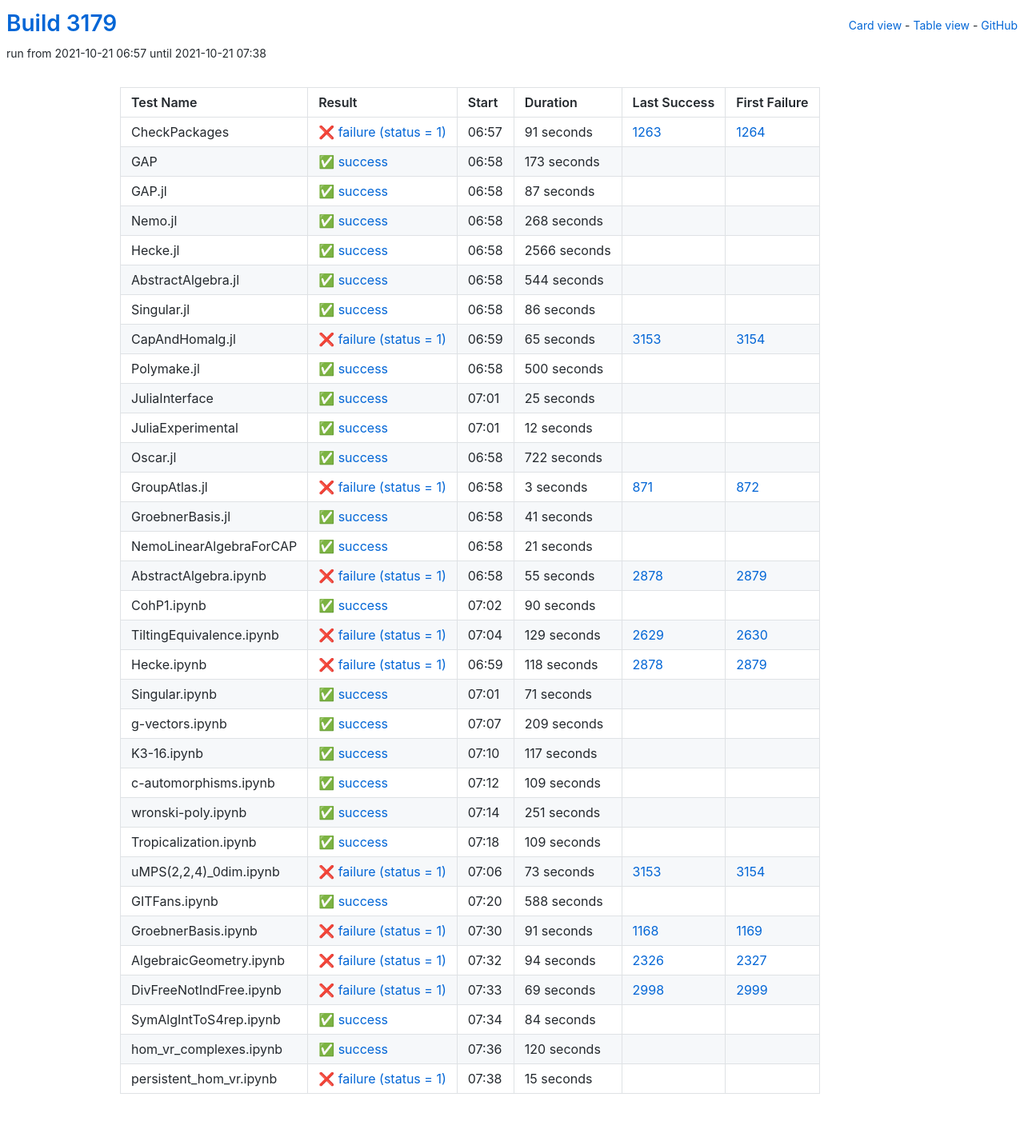
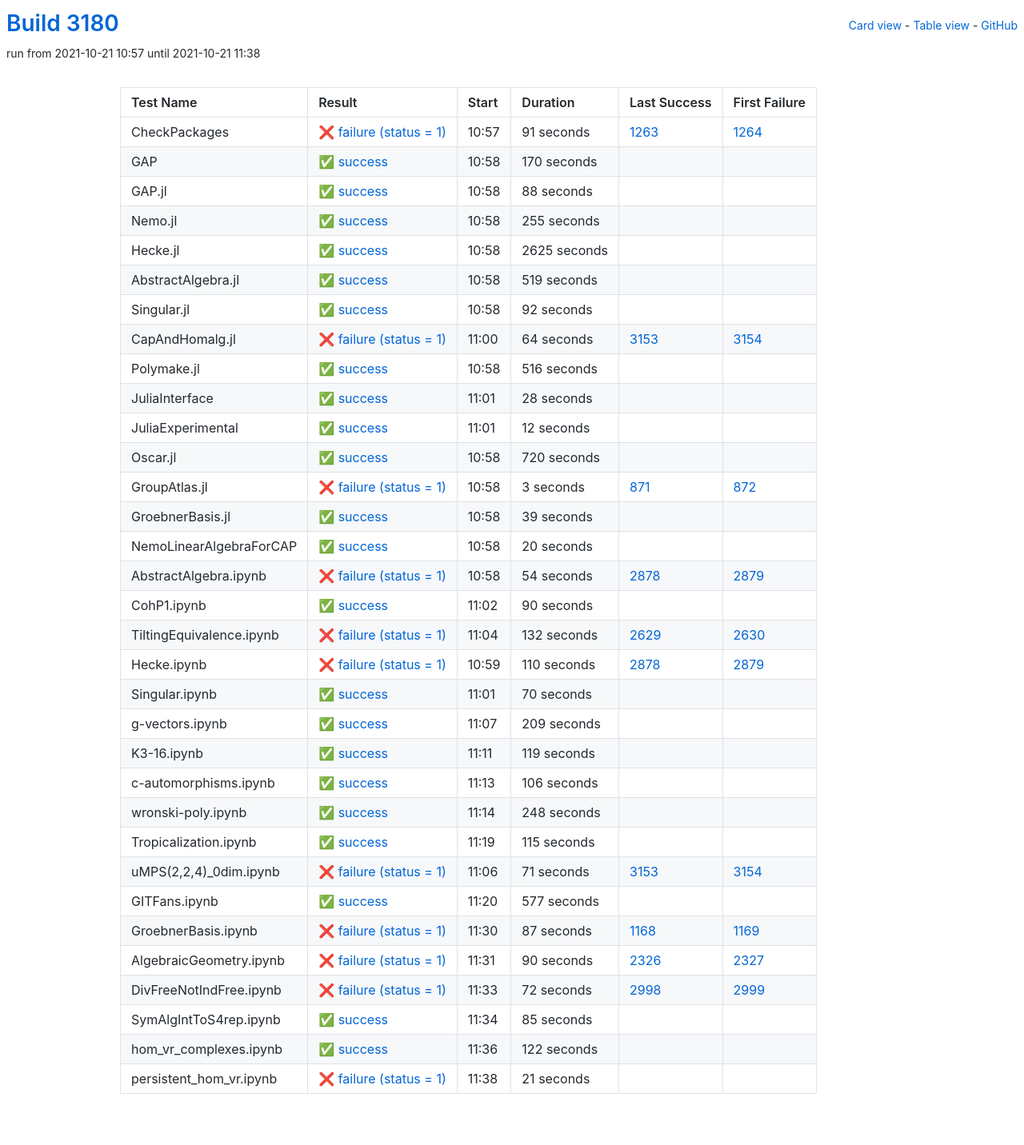
Before and after one commit to oscar-system/oscar-ci-status-stable, a Jekyll site: the page built from table.html, in a window 1280 px wide. Shown: the whole page at 80% size. Built offline with Jekyll 4.4.1, drawn with Linux system fonts in a browser that asks for light colours.

Commit message:
Build #3180

```diff
--- a/_data/ci.yml
+++ b/_data/ci.yml
@@ -1,6 +1,6 @@
 ---
-build: 3179
-build_url: https://oscarci.mathematik.uni-kl.de/job/oscar-stable/3179/
+build: 3180
+build_url: https://oscarci.mathematik.uni-kl.de/job/oscar-stable/3180/
 job: oscar-stable
 organization: oscar-system
 repo: oscar-ci-status-stable
@@ -8,8 +8,8 @@ repourl: https://github.com/oscar-system/oscar-ci-status-stable
 tests:
 - name: CheckPackages
   id: checkpackages
-  log: https://oscarci.mathematik.uni-kl.de/job/oscar-stable/3179/artifact/logs/build-3179/CheckPackages.log
-  start: 2021-10-21 06:57
+  log: https://oscarci.mathematik.uni-kl.de/job/oscar-stable/3180/artifact/logs/build-3180/CheckPackages.log
+  start: 2021-10-21 10:57
   success: false
   exitcode: 1
   status: failure
@@ -20,116 +20,116 @@ tests:
   first_failure_url: https://oscarci.mathematik.uni-kl.de/job/oscar-stable/1264/
 - name: GAP
   id: gap
-  log: https://oscarci.mathematik.uni-kl.de/job/oscar-stable/3179/artifact/logs/build-3179/GAP.log
-  start: 2021-10-21 06:58
+  log: https://oscarci.mathematik.uni-kl.de/job/oscar-stable/3180/artifact/logs/build-3180/GAP.log
+  start: 2021-10-21 10:58
   success: true
   exitcode: 0
   status: success
-  duration: 173
+  duration: 170
   last_success: false
   last_success_url:
   first_failure: false
   first_failure_url:
 - name: GAP.jl
   id: gap-jl
-  log: https://oscarci.mathematik.uni-kl.de/job/oscar-stable/3179/artifact/logs/build-3179/GAP.jl.log
-  start: 2021-10-21 06:58
+  log: https://oscarci.mathematik.uni-kl.de/job/oscar-stable/3180/artifact/logs/build-3180/GAP.jl.log
+  start: 2021-10-21 10:58
   success: true
   exitcode: 0
   status: success
-  duration: 87
+  duration: 88
   last_success: false
   last_success_url:
   first_failure: false
   first_failure_url:
 - name: Nemo.jl
   id: nemo-jl
-  log: https://oscarci.mathematik.uni-kl.de/job/oscar-stable/3179/artifact/logs/build-3179/Nemo.jl.log
-  start: 2021-10-21 06:58
+  log: https://oscarci.mathematik.uni-kl.de/job/oscar-stable/3180/artifact/logs/build-3180/Nemo.jl.log
+  start: 2021-10-21 10:58
   success: true
   exitcode: 0
   status: success
-  duration: 268
+  duration: 255
   last_success: false
   last_success_url:
   first_failure: false
   first_failure_url:
 - name: Hecke.jl
   id: hecke-jl
-  log: https://oscarci.mathematik.uni-kl.de/job/oscar-stable/3179/artifact/logs/build-3179/Hecke.jl.log
-  start: 2021-10-21 06:58
+  log: https://oscarci.mathematik.uni-kl.de/job/oscar-stable/3180/artifact/logs/build-3180/Hecke.jl.log
+  start: 2021-10-21 10:58
   success: true
   exitcode: 0
   status: success
-  duration: 2566
+  duration: 2625
   last_success: false
   last_success_url:
   first_failure: false
   first_failure_url:
 - name: AbstractAlgebra.jl
   id: abstractalgebra-jl
-  log: https://oscarci.mathematik.uni-kl.de/job/oscar-stable/3179/artifact/logs/build-3179/AbstractAlgebra.jl.log
-  start: 2021-10-21 06:58
+  log: https://oscarci.mathematik.uni-kl.de/job/oscar-stable/3180/artifact/logs/build-3180/AbstractAlgebra.jl.log
+  start: 2021-10-21 10:58
   success: true
   exitcode: 0
   status: success
-  duration: 544
+  duration: 519
   last_success: false
   last_success_url:
   first_failure: false
   first_failure_url:
 - name: Singular.jl
   id: singular-jl
-  log: https://oscarci.mathematik.uni-kl.de/job/oscar-stable/3179/artifact/logs/build-3179/Singular.jl.log
-  start: 2021-10-21 06:58
+  log: https://oscarci.mathematik.uni-kl.de/job/oscar-stable/3180/artifact/logs/build-3180/Singular.jl.log
+  start: 2021-10-21 10:58
   success: true
   exitcode: 0
   status: success
-  duration: 86
+  duration: 92
   last_success: false
   last_success_url:
   first_failure: false
   first_failure_url:
 - name: CapAndHomalg.jl
   id: capandhomalg-jl
-  log: https://oscarci.mathematik.uni-kl.de/job/oscar-stable/3179/artifact/logs/build-3179/CapAndHomalg.jl.log
-  start: 2021-10-21 06:59
+  log: https://oscarci.mathematik.uni-kl.de/job/oscar-stable/3180/artifact/logs/build-3180/CapAndHomalg.jl.log
+  start: 2021-10-21 11:00
   success: false
   exitcode: 1
   status: failure
-  duration: 65
+  duration: 64
   last_success: 3153
   last_success_url: https://oscarci.mathematik.uni-kl.de/job/oscar-stable/3153/
   first_failure: 3154
   first_failure_url: https://oscarci.mathematik.uni-kl.de/job/oscar-stable/3154/
 - name: Polymake.jl
   id: polymake-jl
-  log: https://oscarci.mathematik.uni-kl.de/job/oscar-stable/3179/artifact/logs/build-3179/Polymake.jl.log
-  start: 2021-10-21 06:58
+  log: https://oscarci.mathematik.uni-kl.de/job/oscar-stable/3180/artifact/logs/build-3180/Polymake.jl.log
+  start: 2021-10-21 10:58
   success: true
   exitcode: 0
   status: success
-  duration: 500
+  duration: 516
   last_success: false
   last_success_url:
   first_failure: false
   first_failure_url:
 - name: JuliaInterface
   id: juliainterface
-  log: https://oscarci.mathematik.uni-kl.de/job/oscar-stable/3179/artifact/logs/build-3179/JuliaInterface.log
-  start: 2021-10-21 07:01
+  log: https://oscarci.mathematik.uni-kl.de/job/oscar-stable/3180/artifact/logs/build-3180/JuliaInterface.log
+  start: 2021-10-21 11:01
   success: true
   exitcode: 0
   status: success
-  duration: 25
+  duration: 28
   last_success: false
   last_success_url:
   first_failure: false
   first_failure_url:
 - name: JuliaExperimental
   id: juliaexperimental
-  log: https://oscarci.mathematik.uni-kl.de/job/oscar-stable/3179/artifact/logs/build-3179/JuliaExperimental.log
-  start: 2021-10-21 07:01
+  log: https://oscarci.mathematik.uni-kl.de/job/oscar-stable/3180/artifact/logs/build-3180/JuliaExperimental.log
+  start: 2021-10-21 11:01
   success: true
   exitcode: 0
   status: success
@@ -140,20 +140,20 @@ tests:
   first_failure_url:
 - name: Oscar.jl
   id: oscar-jl
-  log: https://oscarci.mathematik.uni-kl.de/job/oscar-stable/3179/artifact/logs/build-3179/Oscar.jl.log
-  start: 2021-10-21 06:58
+  log: https://oscarci.mathematik.uni-kl.de/job/oscar-stable/3180/artifact/logs/build-3180/Oscar.jl.log
+  start: 2021-10-21 10:58
   success: true
   exitcode: 0
   status: success
-  duration: 722
+  duration: 720
   last_success: false
   last_success_url:
   first_failure: false
   first_failure_url:
 - name: GroupAtlas.jl
   id: groupatlas-jl
-  log: https://oscarci.mathematik.uni-kl.de/job/oscar-stable/3179/artifact/logs/build-3179/GroupAtlas.jl.log
-  start: 2021-10-21 06:58
+  log: https://oscarci.mathematik.uni-kl.de/job/oscar-stable/3180/artifact/logs/build-3180/GroupAtlas.jl.log
+  start: 2021-10-21 10:58
   success: false
   exitcode: 1
   status: failure
@@ -164,44 +164,44 @@ tests:
   first_failure_url: https://oscarci.mathematik.uni-kl.de/job/oscar-stable/872/
 - name: GroebnerBasis.jl
   id: groebnerbasis-jl
-  log: https://oscarci.mathematik.uni-kl.de/job/oscar-stable/3179/artifact/logs/build-3179/GroebnerBasis.jl.log
-  start: 2021-10-21 06:58
+  log: https://oscarci.mathematik.uni-kl.de/job/oscar-stable/3180/artifact/logs/build-3180/GroebnerBasis.jl.log
+  start: 2021-10-21 10:58
   success: true
   exitcode: 0
   status: success
-  duration: 41
+  duration: 39
   last_success: false
   last_success_url:
   first_failure: false
   first_failure_url:
 - name: NemoLinearAlgebraForCAP
   id: nemolinearalgebraforcap
-  log: https://oscarci.mathematik.uni-kl.de/job/oscar-stable/3179/artifact/logs/build-3179/NemoLinearAlgebraForCAP.log
-  start: 2021-10-21 06:58
+  log: https://oscarci.mathematik.uni-kl.de/job/oscar-stable/3180/artifact/logs/build-3180/NemoLinearAlgebraForCAP.log
+  start: 2021-10-21 10:58
   success: true
   exitcode: 0
   status: success
-  duration: 21
+  duration: 20
   last_success: false
   last_success_url:
   first_failure: false
   first_failure_url:
 - name: AbstractAlgebra.ipynb
   id: abstractalgebra-ipynb
-  log: https://oscarci.mathematik.uni-kl.de/job/oscar-stable/3179/artifact/logs/build-3179/AbstractAlgebra.ipynb.log
-  start: 2021-10-21 06:58
+  log: https://oscarci.mathematik.uni-kl.de/job/oscar-stable/3180/artifact/logs/build-3180/AbstractAlgebra.ipynb.log
+  start: 2021-10-21 10:58
   success: false
   exitcode: 1
   status: failure
-  duration: 55
+  duration: 54
   last_success: 2878
   last_success_url: https://oscarci.mathematik.uni-kl.de/job/oscar-stable/2878/
   first_failure: 2879
   first_failure_url: https://oscarci.mathematik.uni-kl.de/job/oscar-stable/2879/
 - name: CohP1.ipynb
   id: cohp1-ipynb
-  log: https://oscarci.mathematik.uni-kl.de/job/oscar-stable/3179/artifact/logs/build-3179/CohP1.ipynb.log
-  start: 2021-10-21 07:02
+  log: https://oscarci.mathematik.uni-kl.de/job/oscar-stable/3180/artifact/logs/build-3180/CohP1.ipynb.log
+  start: 2021-10-21 11:02
   success: true
   exitcode: 0
   status: success
@@ -212,44 +212,44 @@ tests:
   first_failure_url:
 - name: TiltingEquivalence.ipynb
   id: tiltingequivalence-ipynb
-  log: https://oscarci.mathematik.uni-kl.de/job/oscar-stable/3179/artifact/logs/build-3179/TiltingEquivalence.ipynb.log
-  start: 2021-10-21 07:04
+  log: https://oscarci.mathematik.uni-kl.de/job/oscar-stable/3180/artifact/logs/build-3180/TiltingEquivalence.ipynb.log
+  start: 2021-10-21 11:04
   success: false
   exitcode: 1
   status: failure
-  duration: 129
+  duration: 132
   last_success: 2629
   last_success_url: https://oscarci.mathematik.uni-kl.de/job/oscar-stable/2629/
   first_failure: 2630
   first_failure_url: https://oscarci.mathematik.uni-kl.de/job/oscar-stable/2630/
 - name: Hecke.ipynb
   id: hecke-ipynb
-  log: https://oscarci.mathematik.uni-kl.de/job/oscar-stable/3179/artifact/logs/build-3179/Hecke.ipynb.log
-  start: 2021-10-21 06:59
+  log: https://oscarci.mathematik.uni-kl.de/job/oscar-stable/3180/artifact/logs/build-3180/Hecke.ipynb.log
+  start: 2021-10-21 10:59
   success: false
   exitcode: 1
   status: failure
-  duration: 118
+  duration: 110
   last_success: 2878
   last_success_url: https://oscarci.mathematik.uni-kl.de/job/oscar-stable/2878/
   first_failure: 2879
   first_failure_url: https://oscarci.mathematik.uni-kl.de/job/oscar-stable/2879/
 - name: Singular.ipynb
   id: singular-ipynb
-  log: https://oscarci.mathematik.uni-kl.de/job/oscar-stable/3179/artifact/logs/build-3179/Singular.ipynb.log
-  start: 2021-10-21 07:01
+  log: https://oscarci.mathematik.uni-kl.de/job/oscar-stable/3180/artifact/logs/build-3180/Singular.ipynb.log
+  start: 2021-10-21 11:01
   success: true
   exitcode: 0
   status: success
-  duration: 71
+  duration: 70
   last_success: false
   last_success_url:
   first_failure: false
   first_failure_url:
 - name: g-vectors.ipynb
   id: g-vectors-ipynb
-  log: https://oscarci.mathematik.uni-kl.de/job/oscar-stable/3179/artifact/logs/build-3179/g-vectors.ipynb.log
-  start: 2021-10-21 07:07
+  log: https://oscarci.mathematik.uni-kl.de/job/oscar-stable/3180/artifact/logs/build-3180/g-vectors.ipynb.log
+  start: 2021-10-21 11:07
   success: true
   exitcode: 0
   status: success
@@ -260,144 +260,144 @@ tests:
   first_failure_url:
 - name: K3-16.ipynb
   id: k3-16-ipynb
-  log: https://oscarci.mathematik.uni-kl.de/job/oscar-stable/3179/artifact/logs/build-3179/K3-16.ipynb.log
-  start: 2021-10-21 07:10
+  log: https://oscarci.mathematik.uni-kl.de/job/oscar-stable/3180/artifact/logs/build-3180/K3-16.ipynb.log
+  start: 2021-10-21 11:11
   success: true
   exitcode: 0
   status: success
-  duration: 117
+  duration: 119
   last_success: false
   last_success_url:
   first_failure: false
   first_failure_url:
 - name: c-automorphisms.ipynb
   id: c-automorphisms-ipynb
-  log: https://oscarci.mathematik.uni-kl.de/job/oscar-stable/3179/artifact/logs/build-3179/c-automorphisms.ipynb.log
-  start: 2021-10-21 07:12
+  log: https://oscarci.mathematik.uni-kl.de/job/oscar-stable/3180/artifact/logs/build-3180/c-automorphisms.ipynb.log
+  start: 2021-10-21 11:13
   success: true
   exitcode: 0
   status: success
-  duration: 109
+  duration: 106
   last_success: false
   last_success_url:
   first_failure: false
   first_failure_url:
 - name: wronski-poly.ipynb
   id: wronski-poly-ipynb
-  log: https://oscarci.mathematik.uni-kl.de/job/oscar-stable/3179/artifact/logs/build-3179/wronski-poly.ipynb.log
-  start: 2021-10-21 07:14
+  log: https://oscarci.mathematik.uni-kl.de/job/oscar-stable/3180/artifact/logs/build-3180/wronski-poly.ipynb.log
+  start: 2021-10-21 11:14
   success: true
   exitcode: 0
   status: success
-  duration: 251
+  duration: 248
   last_success: false
   last_success_url:
   first_failure: false
   first_failure_url:
 - name: Tropicalization.ipynb
   id: tropicalization-ipynb
-  log: https://oscarci.mathematik.uni-kl.de/job/oscar-stable/3179/artifact/logs/build-3179/Tropicalization.ipynb.log
-  start: 2021-10-21 07:18
+  log: https://oscarci.mathematik.uni-kl.de/job/oscar-stable/3180/artifact/logs/build-3180/Tropicalization.ipynb.log
+  start: 2021-10-21 11:19
   success: true
   exitcode: 0
   status: success
-  duration: 109
+  duration: 115
   last_success: false
   last_success_url:
   first_failure: false
   first_failure_url:
 - name: uMPS(2,2,4)_0dim.ipynb
   id: umps-2-2-4-0dim-ipynb
-  log: https://oscarci.mathematik.uni-kl.de/job/oscar-stable/3179/artifact/logs/build-3179/uMPS-2-2-4-_0dim.ipynb.log
-  start: 2021-10-21 07:06
+  log: https://oscarci.mathematik.uni-kl.de/job/oscar-stable/3180/artifact/logs/build-3180/uMPS-2-2-4-_0dim.ipynb.log
+  start: 2021-10-21 11:06
   success: false
   exitcode: 1
   status: failure
-  duration: 73
+  duration: 71
   last_success: 3153
   last_success_url: https://oscarci.mathematik.uni-kl.de/job/oscar-stable/3153/
   first_failure: 3154
   first_failure_url: https://oscarci.mathematik.uni-kl.de/job/oscar-stable/3154/
 - name: GITFans.ipynb
   id: gitfans-ipynb
-  log: https://oscarci.mathematik.uni-kl.de/job/oscar-stable/3179/artifact/logs/build-3179/GITFans.ipynb.log
-  start: 2021-10-21 07:20
+  log: https://oscarci.mathematik.uni-kl.de/job/oscar-stable/3180/artifact/logs/build-3180/GITFans.ipynb.log
+  start: 2021-10-21 11:20
   success: true
   exitcode: 0
   status: success
-  duration: 588
+  duration: 577
   last_success: false
   last_success_url:
   first_failure: false
   first_failure_url:
 - name: GroebnerBasis.ipynb
   id: groebnerbasis-ipynb
-  log: https://oscarci.mathematik.uni-kl.de/job/oscar-stable/3179/artifact/logs/build-3179/GroebnerBasis.ipynb.log
-  start: 2021-10-21 07:30
+  log: https://oscarci.mathematik.uni-kl.de/job/oscar-stable/3180/artifact/logs/build-3180/GroebnerBasis.ipynb.log
+  start: 2021-10-21 11:30
   success: false
   exitcode: 1
   status: failure
-  duration: 91
+  duration: 87
   last_success: 1168
   last_success_url: https://oscarci.mathematik.uni-kl.de/job/oscar-stable/1168/
   first_failure: 1169
   first_failure_url: https://oscarci.mathematik.uni-kl.de/job/oscar-stable/1169/
 - name: AlgebraicGeometry.ipynb
   id: algebraicgeometry-ipynb
-  log: https://oscarci.mathematik.uni-kl.de/job/oscar-stable/3179/artifact/logs/build-3179/AlgebraicGeometry.ipynb.log
-  start: 2021-10-21 07:32
+  log: https://oscarci.mathematik.uni-kl.de/job/oscar-stable/3180/artifact/logs/build-3180/AlgebraicGeometry.ipynb.log
+  start: 2021-10-21 11:31
   success: false
   exitcode: 1
   status: failure
-  duration: 94
+  duration: 90
   last_success: 2326
   last_success_url: https://oscarci.mathematik.uni-kl.de/job/oscar-stable/2326/
   first_failure: 2327
   first_failure_url: https://oscarci.mathematik.uni-kl.de/job/oscar-stable/2327/
 - name: DivFreeNotIndFree.ipynb
   id: divfreenotindfree-ipynb
-  log: https://oscarci.mathematik.uni-kl.de/job/oscar-stable/3179/artifact/logs/build-3179/DivFreeNotIndFree.ipynb.log
-  start: 2021-10-21 07:33
+  log: https://oscarci.mathematik.uni-kl.de/job/oscar-stable/3180/artifact/logs/build-3180/DivFreeNotIndFree.ipynb.log
+  start: 2021-10-21 11:33
   success: false
   exitcode: 1
   status: failure
-  duration: 69
+  duration: 72
   last_success: 2998
   last_success_url: https://oscarci.mathematik.uni-kl.de/job/oscar-stable/2998/
   first_failure: 2999
   first_failure_url: https://oscarci.mathematik.uni-kl.de/job/oscar-stable/2999/
 - name: SymAlgIntToS4rep.ipynb
   id: symalginttos4rep-ipynb
-  log: https://oscarci.mathematik.uni-kl.de/job/oscar-stable/3179/artifact/logs/build-3179/SymAlgIntToS4rep.ipynb.log
-  start: 2021-10-21 07:34
+  log: https://oscarci.mathematik.uni-kl.de/job/oscar-stable/3180/artifact/logs/build-3180/SymAlgIntToS4rep.ipynb.log
+  start: 2021-10-21 11:34
   success: true
   exitcode: 0
   status: success
-  duration: 84
+  duration: 85
   last_success: false
   last_success_url:
   first_failure: false
   first_failure_url:
 - name: hom_vr_complexes.ipynb
   id: hom-vr-complexes-ipynb
-  log: https://oscarci.mathematik.uni-kl.de/job/oscar-stable/3179/artifact/logs/build-3179/hom_vr_complexes.ipynb.log
-  start: 2021-10-21 07:36
+  log: https://oscarci.mathematik.uni-kl.de/job/oscar-stable/3180/artifact/logs/build-3180/hom_vr_complexes.ipynb.log
+  start: 2021-10-21 11:36
   success: true
   exitcode: 0
   status: success
-  duration: 120
+  duration: 122
   last_success: false
   last_success_url:
   first_failure: false
   first_failure_url:
 - name: persistent_hom_vr.ipynb
   id: persistent-hom-vr-ipynb
-  log: https://oscarci.mathematik.uni-kl.de/job/oscar-stable/3179/artifact/logs/build-3179/persistent_hom_vr.ipynb.log
-  start: 2021-10-21 07:38
+  log: https://oscarci.mathematik.uni-kl.de/job/oscar-stable/3180/artifact/logs/build-3180/persistent_hom_vr.ipynb.log
+  start: 2021-10-21 11:38
   success: false
   exitcode: 1
   status: failure
-  duration: 15
+  duration: 21
   last_success: false
   last_success_url:
   first_failure: false
```
Also changed, not shown: README.md.
